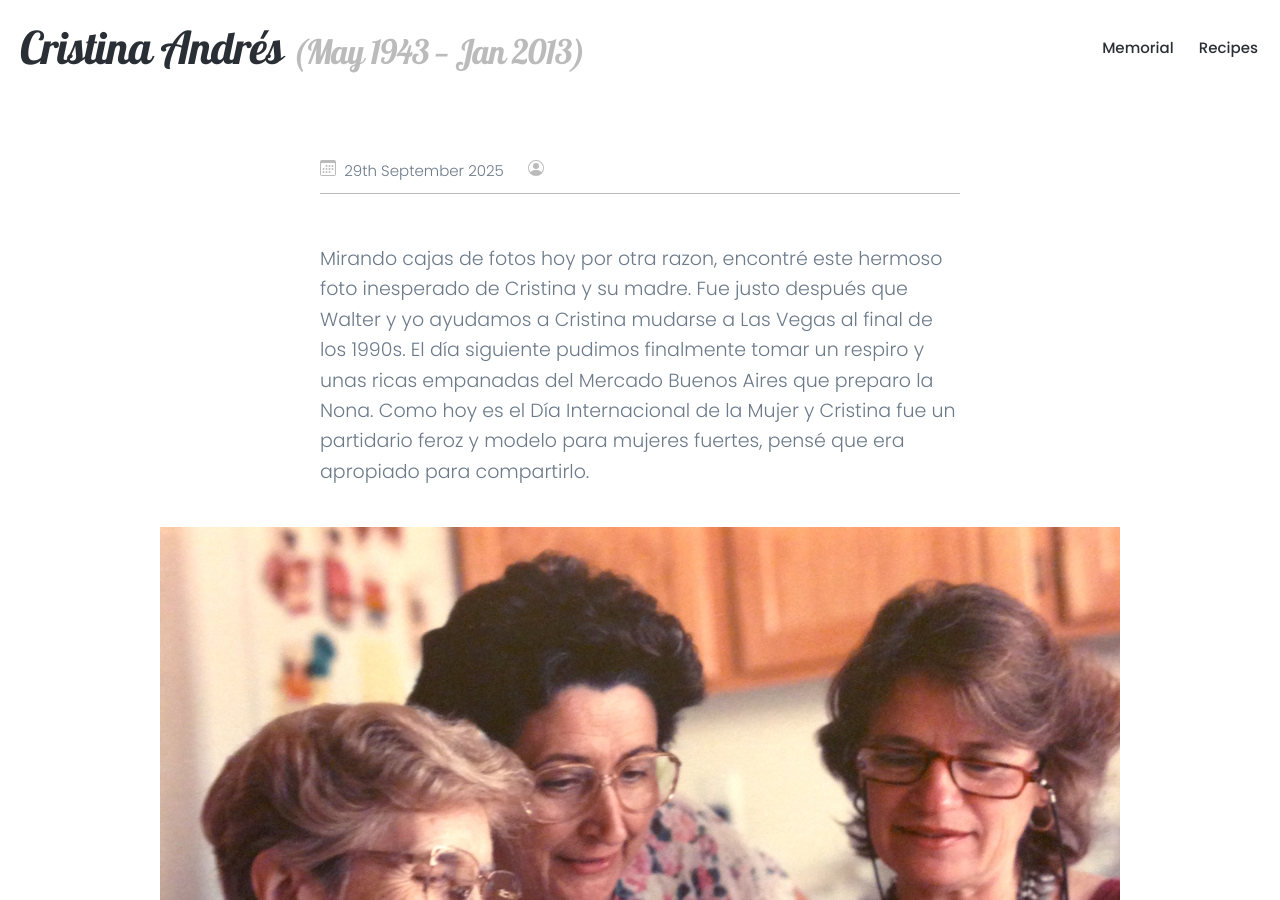
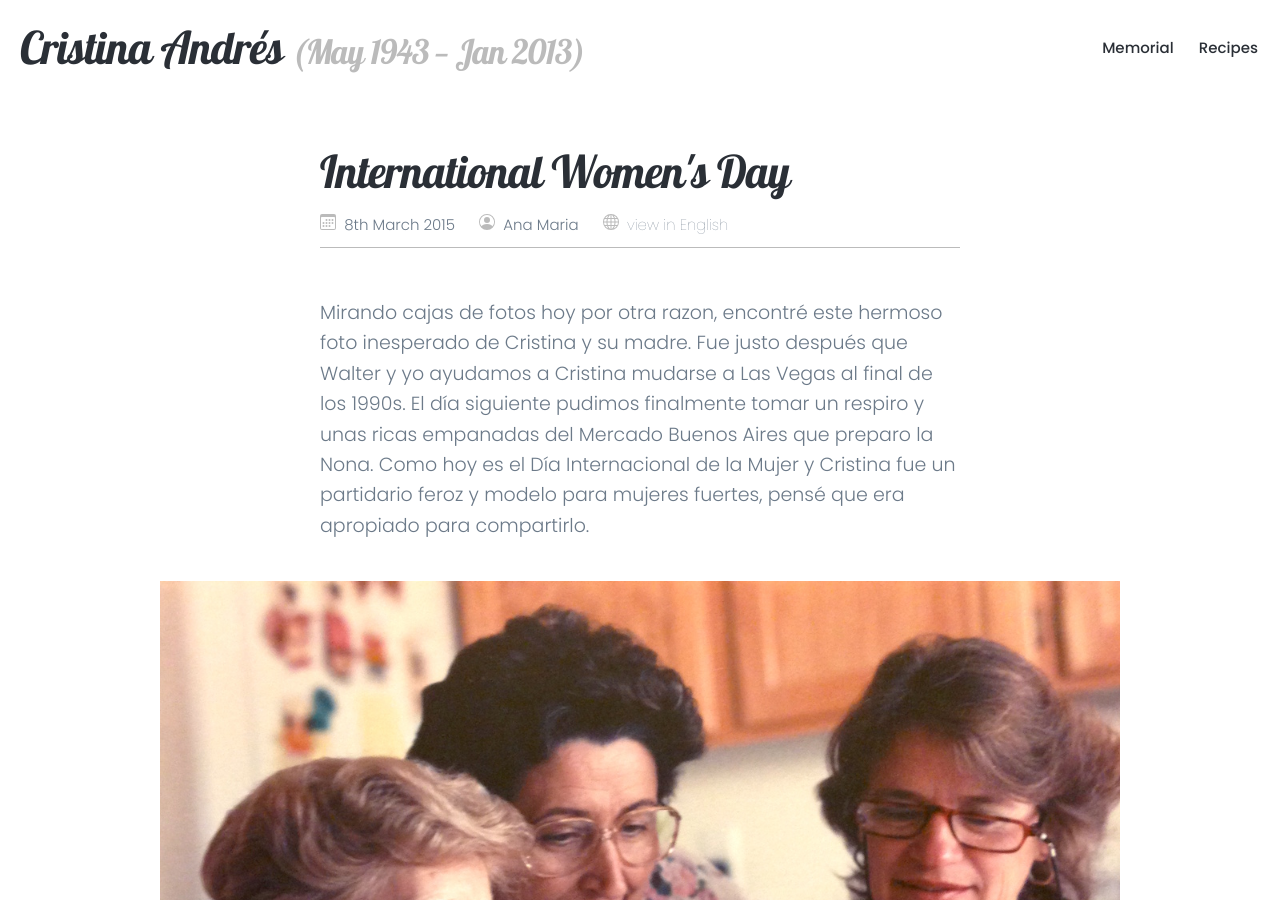
Before and after one commit to 950cagney/950cagney.github.io, a Jekyll site: the page built from _posts/2015-03-08-womensday.md, in a window 1280 px wide and 900 px high. Built offline with Jekyll 4.4.1, drawn with Linux system fonts in a browser that asks for light colours; nearby versions of some CDN libraries.

Commit message:
Update 2015-03-08-womensday.md

```diff
--- a/_posts/2015-03-08-womensday.md
+++ b/_posts/2015-03-08-womensday.md
@@ -1,5 +1,5 @@
 ---
-title: 'International Women\'s Day'
+title: "International Women's Day"
 date: 2015-03-08
 author: Ana Maria
 translation: english
```
